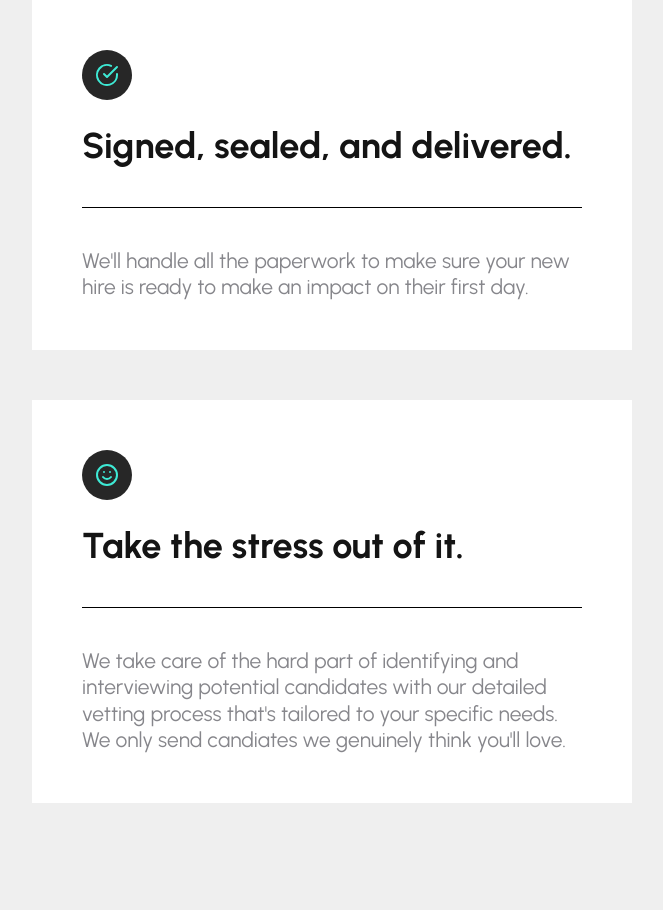
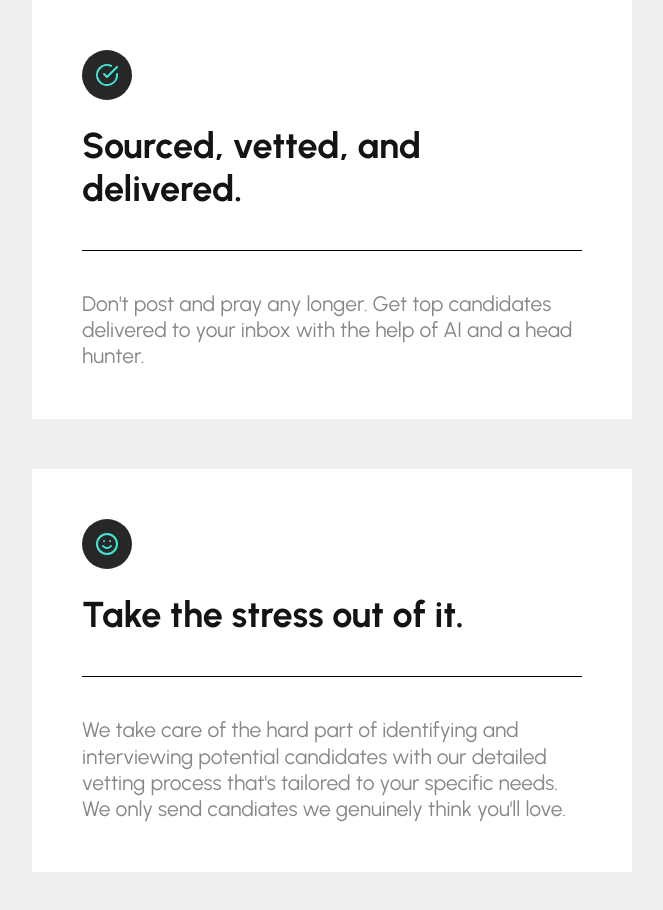
Before and after one commit to RuckusLabs/searchandsend, a Next.js app: page / in a window 1280 px wide. Shown: the part 1700-2610 px from the top of the page, without its empty margins (308-971 px from the left). Built offline with nearby package versions, Linux system fonts and the light colour scheme.

Commit message:
update copy

```diff
--- a/src/app/page.js
+++ b/src/app/page.js
@@ -59,9 +59,9 @@ export default function Home() {
               src={IconCheck}
               alt="Checkmark icon"
             />
-            <h3>Signed, sealed, and delivered.</h3>
+            <h3>Sourced, vetted, and delivered.</h3>
             <hr />
-            <p>We'll handle all the paperwork to make sure your new hire is ready to make an impact on their first day.</p>
+            <p>Don't post and pray any longer. Get top candidates delivered to your inbox with the help of AI and a head hunter.</p>
           </article>
           <article>
             <Image
```
